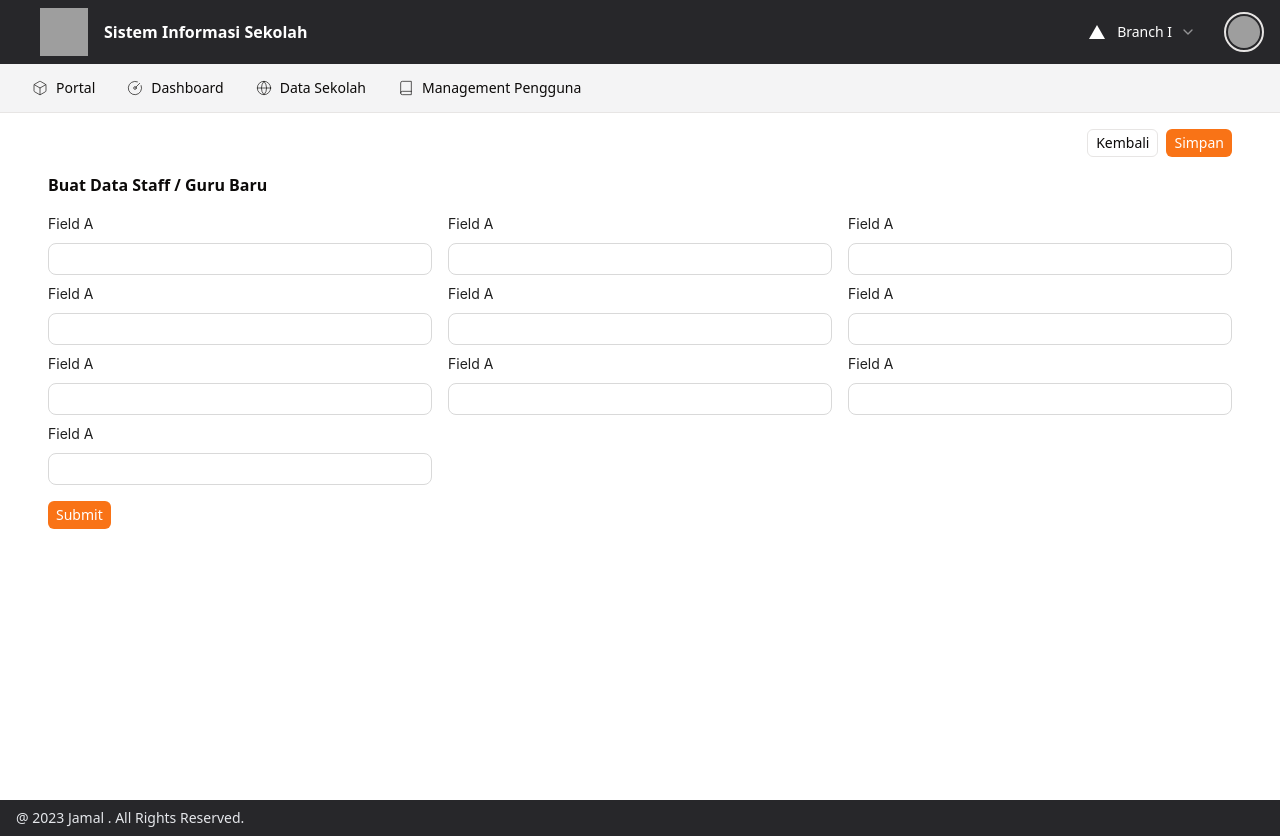
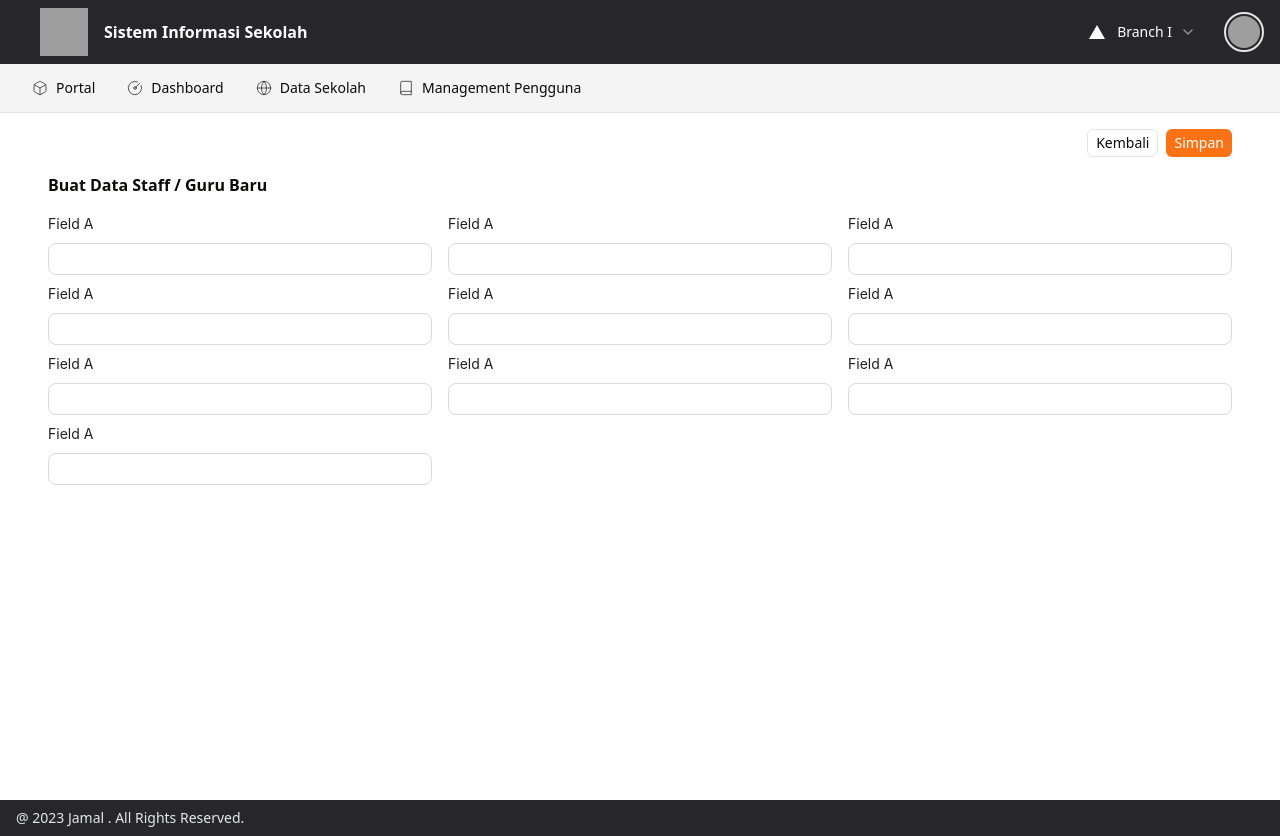
Before and after one commit to SofyanArdiansyah888/vite-shadcn, a React (Vite) app: page /staff/create in a window 1280 px wide. Built offline with nearby package versions, Linux system fonts and the light colour scheme; grey boxes are pictures that could not be loaded.

Commit message:
refactor

```diff
--- a/src/pages/modul/staff/create-staff.tsx
+++ b/src/pages/modul/staff/create-staff.tsx
@@ -55,7 +55,7 @@ export default function CreateStaff() {
             </Form>
             {/*</CardContent>*/}
             {/*<CardFooter className={"flex justify-end"}>*/}
-            <Button size={"xs"} variant={"primary"}>Submit</Button>
+            {/*<Button size={"xs"} variant={"primary"}>Submit</Button>*/}
             {/*</CardFooter>*/}
             {/*</Card>*/}
         </section>
--- a/src/pages/modul/staff/staff.tsx
+++ b/src/pages/modul/staff/staff.tsx
@@ -217,7 +217,7 @@ const StaffPage: React.FC = () => {
                             <Badge
                                 size={"small"}
                                 className={"border-[1px] border-primary text-primary cursor-pointer p-2 rounded-lg flex gap-1 text-center items-center text-xs"}>
-                                Hapus Semua
+                                Hapus Filter
                             </Badge>
 
 
```
Also changed, not shown: 1 other file (tests, documents, lock files or other folders).
